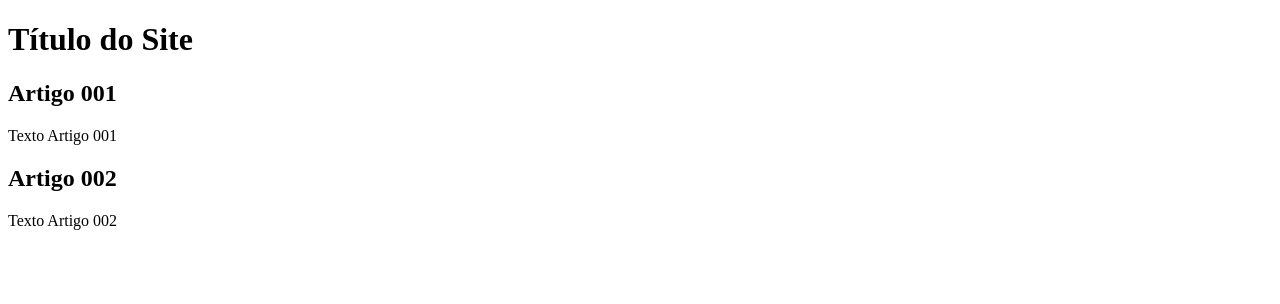
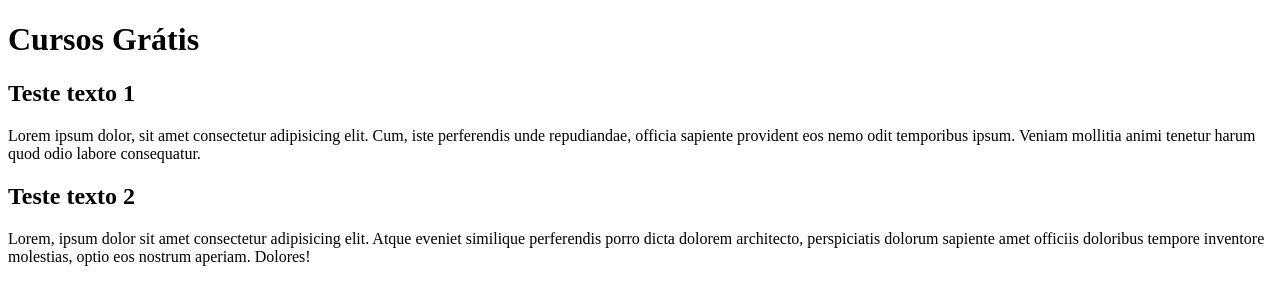
Before and after one commit to Thiago-Amaral-TI/projeto-site, a plain HTML site: page index.html in a window 1280 px wide. Drawn offline with Linux system fonts and the light colour scheme.

Commit message:
Começo da escrita do conteúdo

```diff
--- a/index.html
+++ b/index.html
@@ -8,15 +8,15 @@
 <body>
     <main>
         <header>
-            <h1>Título do Site</h1>
+            <h1>Cursos Grátis</h1>
         </header>
         <article>
-            <h2>Artigo 001</h2>
-            <p>Texto Artigo 001</p>
+            <h2>Teste texto 1</h2>
+            <p>Lorem ipsum dolor, sit amet consectetur adipisicing elit. Cum, iste perferendis unde repudiandae, officia sapiente provident eos nemo odit temporibus ipsum. Veniam mollitia animi tenetur harum quod odio labore consequatur.</p>
         </article>
         <article>
-            <h2>Artigo 002</h2>
-            <p>Texto Artigo 002</p>
+            <h2>Teste texto 2</h2>
+            <p>Lorem, ipsum dolor sit amet consectetur adipisicing elit. Atque eveniet similique perferendis porro dicta dolorem architecto, perspiciatis dolorum sapiente amet officiis doloribus tempore inventore molestias, optio eos nostrum aperiam. Dolores!</p>
         </article>
     </main>
 
```
